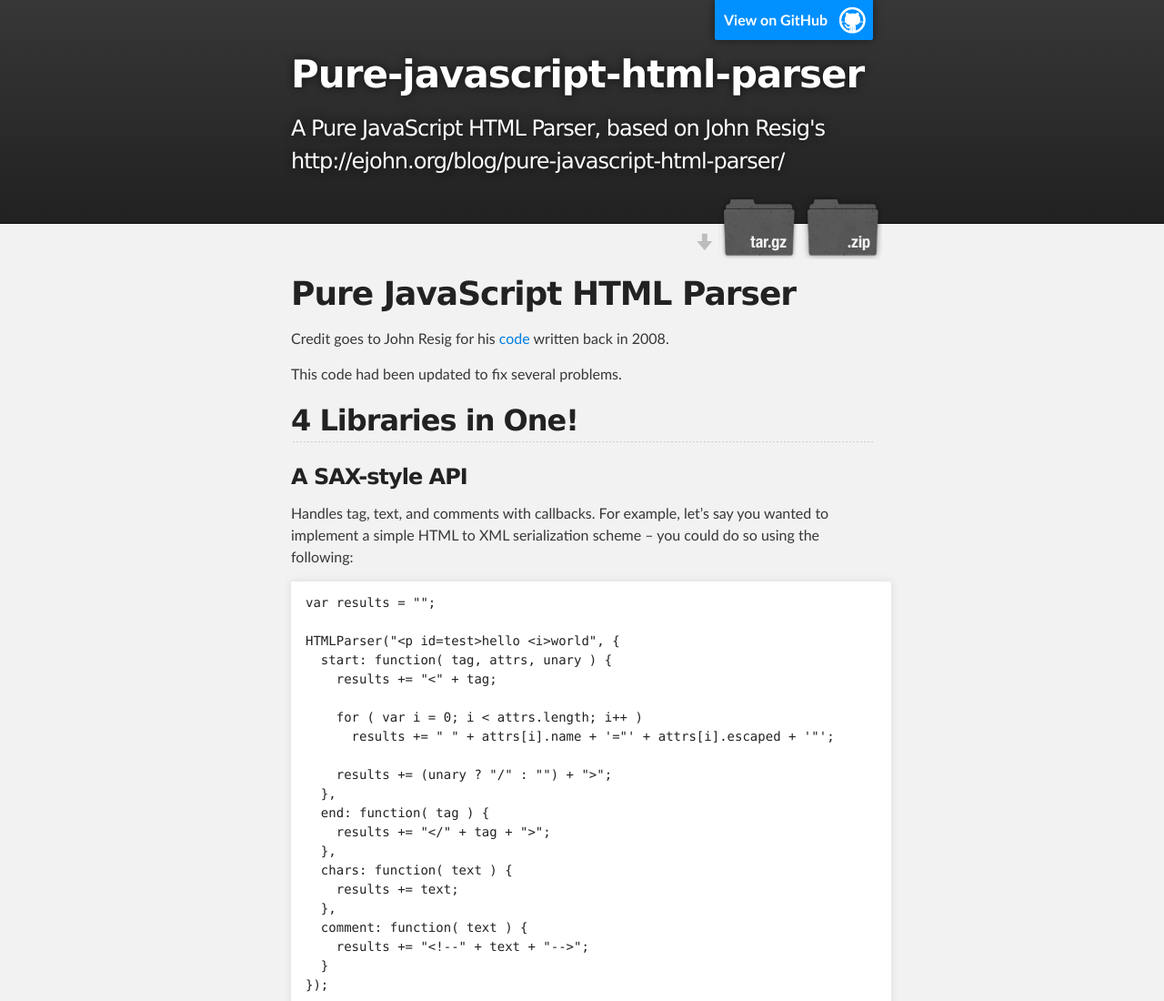
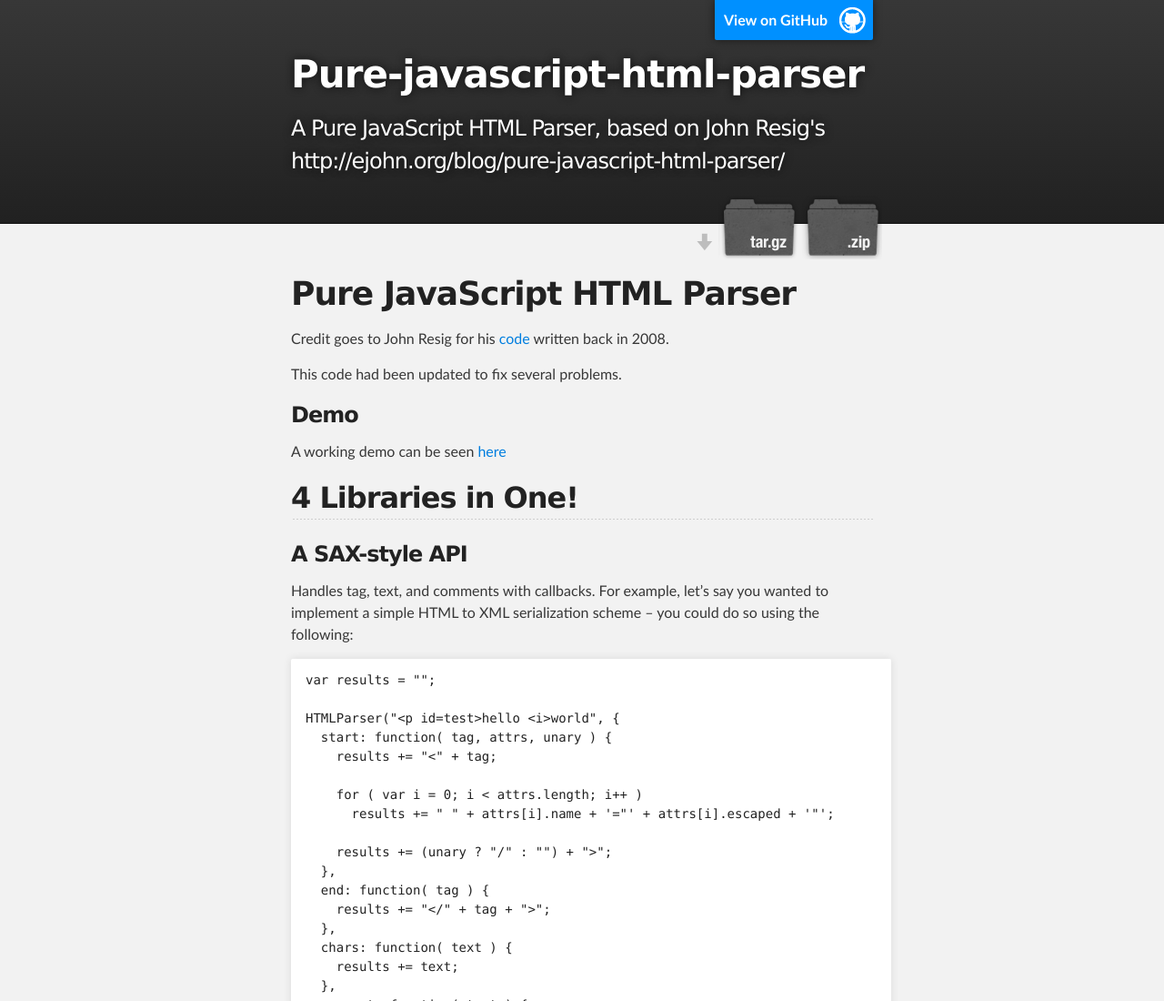
Before and after one commit to blowsie/Pure-JavaScript-HTML5-Parser, a plain HTML site: page index.html in a window 1280 px wide. Shown: the top 1100 px of the page at 91% size. Drawn offline with Linux system fonts and the light colour scheme.

```diff
--- a/index.html
+++ b/index.html
@@ -37,6 +37,11 @@
 <p>Credit goes to John Resig for his <a href="http://ejohn.org/blog/pure-javascript-html-parser/">code</a> written back in 2008.</p>
 
 <p>This code had been updated to fix several problems.</p>
+
+<h3>
+<a name="demo" class="anchor" href="#demo"><span class="octicon octicon-link"></span></a>Demo</h3>
+
+<p>A working demo can be seen <a href="http://htmlpreview.github.io/?https://github.com/blowsie/Pure-JavaScript-HTML-Parser/blob/master/demo.html">here</a></p>
 
 <h2>
 <a name="4-libraries-in-one" class="anchor" href="#4-libraries-in-one"><span class="octicon octicon-link"></span></a>4 Libraries in One!</h2>
```
Also changed, not shown: params.json (+1 -1 lines).
